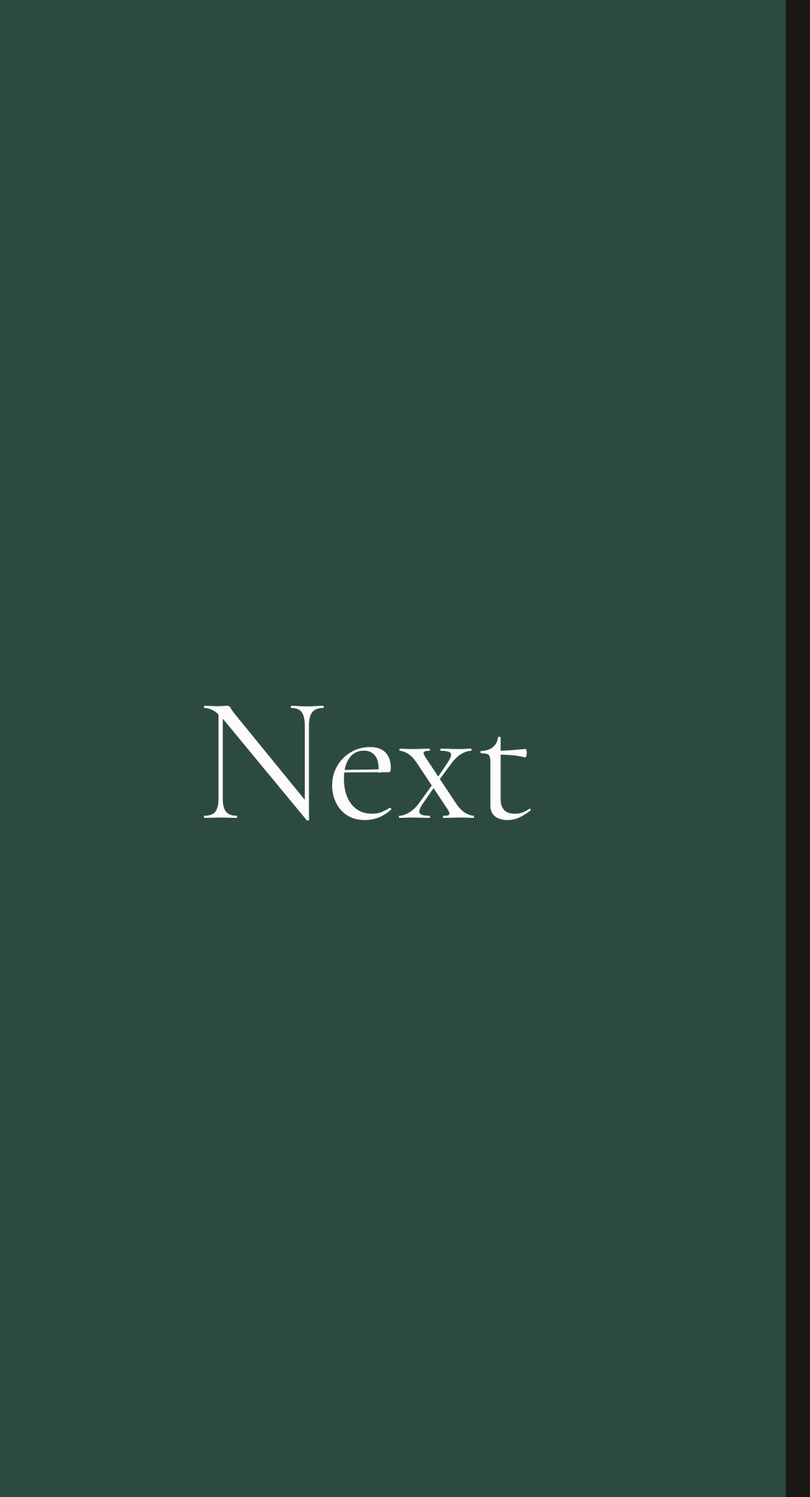
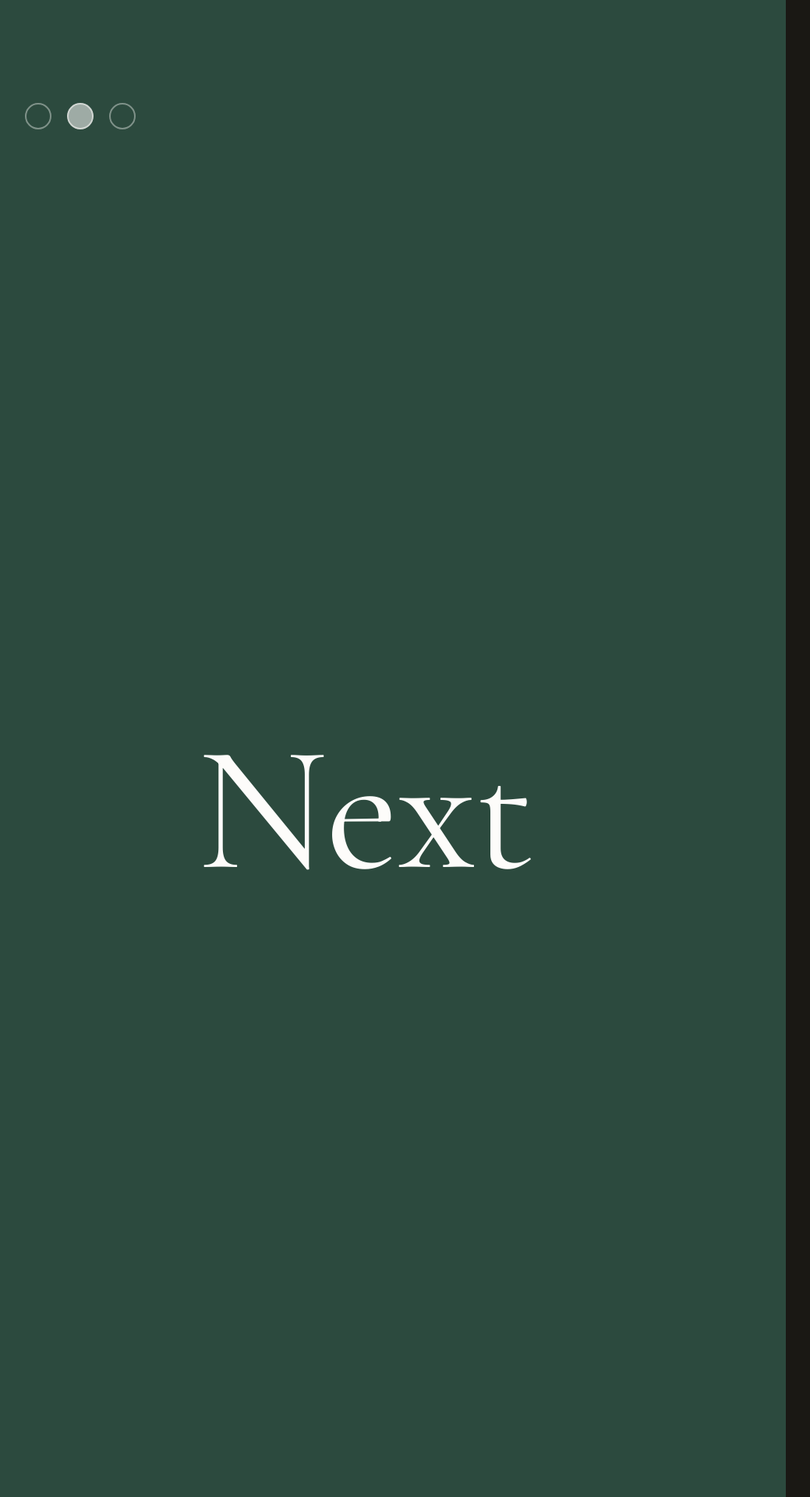
Before and after one commit to silviodirubbo/cellar, a Jekyll site: the page built from stories/story-13-next-cover.html, in a window 1280 px wide. Shown: the whole page at 78% size, without its empty margins (72-1111 px from the left). Built offline with Jekyll 4.4.1, drawn with Linux system fonts in a browser that asks for light colours; some web fonts are replaced.

Commit message:
Story tweaks: Châteauneuf arc goes dark with a signup CTA, Next gets its dots
story-12: dark background instead of green, to stand apart from the
neighbouring green chapter-cover story in the batch; closing line now
tells people to sign up on the website, spots first come first served.

section-cover: was missing the chapter-dots mark every other cover slide
carries top-left (see chapter-wordmark.html, the Rhône red cover). Adds
the same dots.html include, so the Next section cover matches.

```diff
--- a/_includes/story/section-cover.html
+++ b/_includes/story/section-cover.html
@@ -1,11 +1,15 @@
 {% comment %}
   Generic section cover: a single word, centered, on a solid
   background. Not tied to a tasting or chapter, reusable for archive
-  covers (e.g. "Next" for the upcoming-tastings section).
-  Params: word, story_bg (green|offwhite|dark).
+  covers (e.g. "Next" for the upcoming-tastings section). Chapter dots
+  top-left match every other cover slide (see chapter-wordmark.html).
+  Params: word, story_bg (green|offwhite|dark), dots_chapter (optional).
 {% endcomment %}
 <div class="story story--{{ page.story_bg }}">
-  <div class="story__inner story__inner--center">
-    <h1 class="story-word">{{ page.word }}</h1>
+  <div class="story__inner">
+    {% include story/dots.html chapter=page.dots_chapter %}
+    <div class="story__inner--center">
+      <h1 class="story-word">{{ page.word }}</h1>
+    </div>
   </div>
 </div>
--- a/assets/css/main.css
+++ b/assets/css/main.css
@@ -1579,8 +1579,8 @@ a.th-stat:hover .th-stat__num { color: var(--warm-white); }
 .story--dark .story-pair__divider,
 .story--green .story-pair__divider { background: rgba(253,252,250,0.16); }
 
-/* ── Section cover: single centered word, no eyebrow/dots ────── */
-.story__inner--center { justify-content: center; align-items: center; text-align: center; }
+/* ── Section cover: single centered word, dots top-left only ─── */
+.story__inner--center { display: flex; flex: 1 1 auto; justify-content: center; align-items: center; text-align: center; }
 .story-word {
   font-family: var(--font-serif);
   font-weight: 400;
```
Also changed, not shown: stories/story-12-chateauneuf-arc.html (+2 -2 lines), assets/stories/story-12-chateauneuf-arc.png, assets/stories/story-13-next-cover.png.
